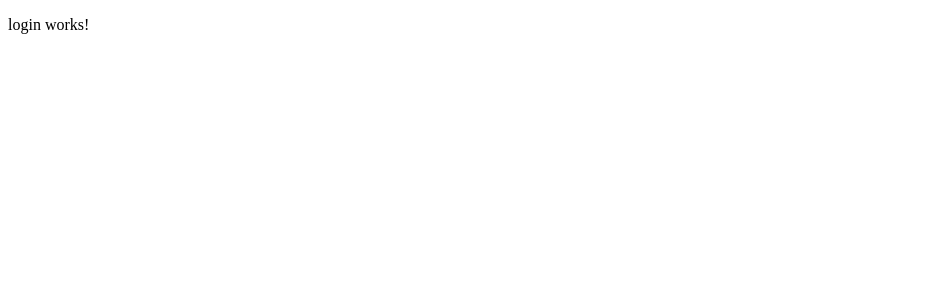
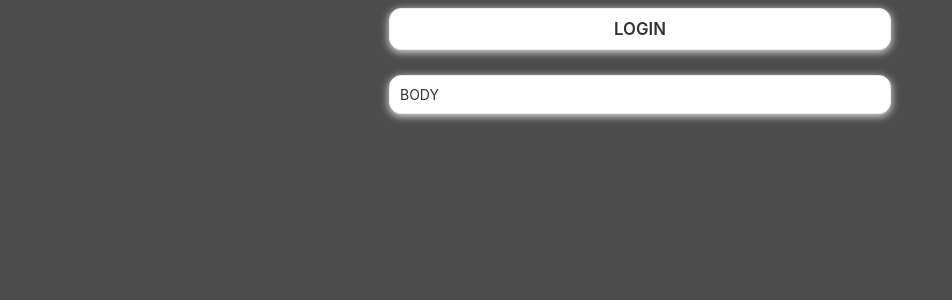
Before and after one commit to rodriguesrm/rsoft-fe-auth, an Angular app: page /login in a window 1280 px wide. Shown: the top 300 px of the page, without its empty margins (0-952 px from the left). Built offline with nearby package versions, Linux system fonts and the light colour scheme.

Commit message:
Start dev login-component

```diff
--- a/src/app/pages/login/login.component.css
+++ b/src/app/pages/login/login.component.css
@@ -0,0 +1,33 @@
+:host {
+    font-family: -apple-system, BlinkMacSystemFont, "Segoe UI", Roboto, Helvetica, Arial, sans-serif, "Apple Color Emoji", "Segoe UI Emoji", "Segoe UI Symbol";
+    font-size: 14px;
+    color: #333;
+    box-sizing: border-box;
+    -webkit-font-smoothing: antialiased;
+    -moz-osx-font-smoothing: grayscale;
+}
+
+::ng-deep html {
+    background: rgba(0, 0, 0, 0.70);
+}
+
+.shadow, .header, .box {
+    box-shadow: 0 2px 9px rgba(255, 255, 255, 0.89);
+}
+
+.box, .header {
+    background-color: rgb(255, 255, 255);
+    padding: 10px 10px 10px 10px;
+    border: solid 1px rgb(235, 235, 235);
+    border-radius: 12px;
+    max-width: 480px;
+    margin: auto;
+}
+
+.header {
+    margin-bottom: 25px;
+    text-align: center;
+    text-transform: uppercase;
+    font-weight: 600;
+    font-size: 1.2em;
+}
--- a/src/app/pages/login/login.component.html
+++ b/src/app/pages/login/login.component.html
@@ -1 +1,7 @@
-<p>login works!</p>
+<div class="header">
+    Login
+</div>
+
+<div class="box">
+    BODY
+</div>
```
Also changed, not shown: src/assets/images/gandalf-246x205.png (added).
